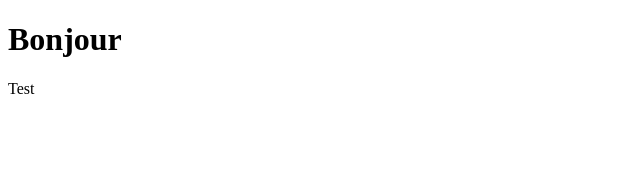
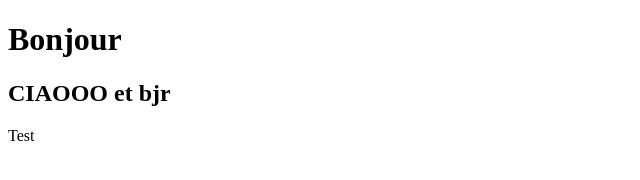
Before and after one commit to ProgRaizell/Lucca_WebSite, a plain HTML site: page index.html in a window 1280 px wide. Shown: the whole page, without its empty margins (0-640 px from the left). Drawn offline with Linux system fonts and the light colour scheme.

Commit message:
Changement françois test

```diff
--- a/index.html
+++ b/index.html
@@ -7,6 +7,7 @@
 </head>
 <body>
     <h1>Bonjour</h1>
+    <h2>CIAOOO et bjr </h2>
     <p>Test</p>
 </body>
 </html>
```
